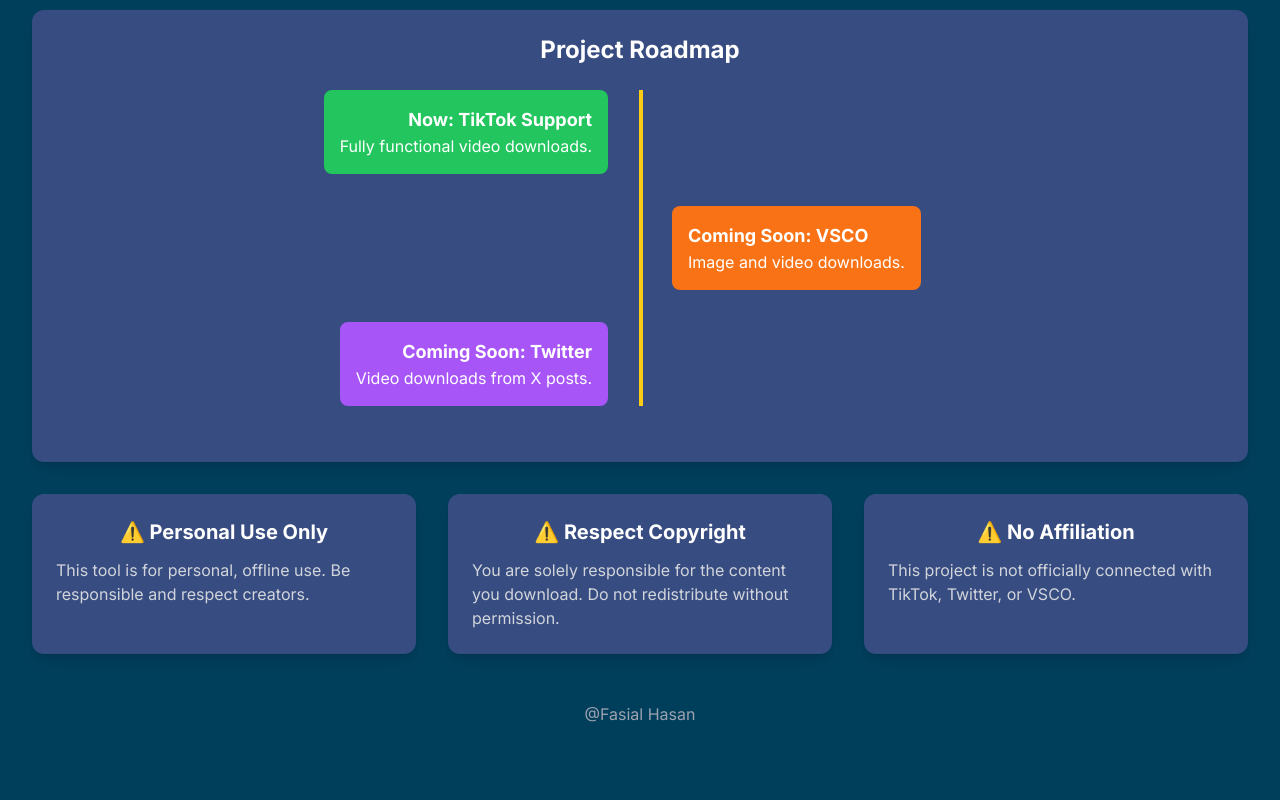
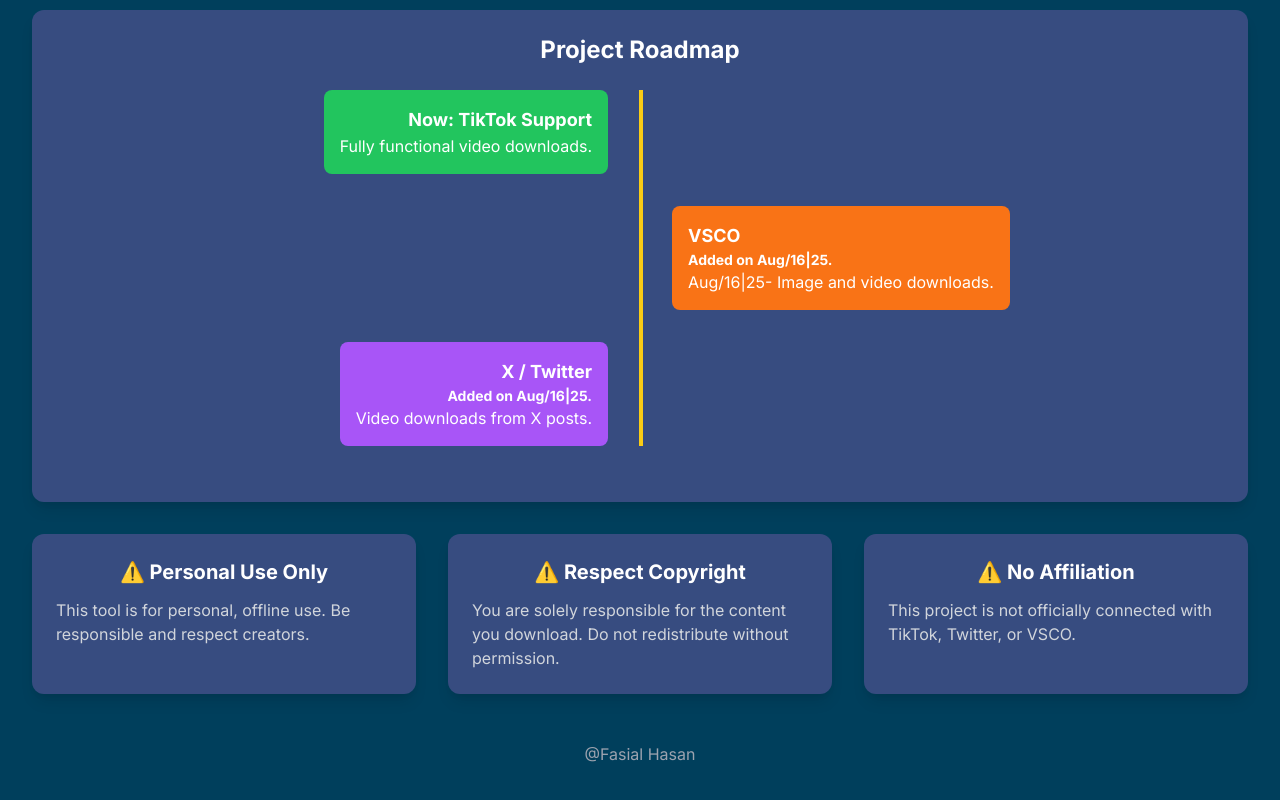
Before and after one commit to Faisalhasan7/LoadOn, a plain HTML site: page about.html in a window 1280 px wide. Shown: the part 1346-2146 px from the top of the page. Drawn offline with nearby package versions, Linux system fonts and the light colour scheme.

Commit message:
Update about.html

```diff
--- a/about.html
+++ b/about.html
@@ -143,15 +143,17 @@
                          <div class="w-1/2"></div>
                         <div class="w-1/2 text-left pl-8">
                             <div class="p-4 bg-orange-500 rounded-lg inline-block">
-                                <h3 class="font-bold text-lg">Coming Soon: VSCO</h3>
-                                <p>Image and video downloads.</p>
+                                <h3 class="font-bold text-lg">VSCO</h3>
+                                <h5 class="font-bold text-sm">Added on Aug/16|25.</h5>
+                                <p>Aug/16|25- Image and video downloads.</p>
                             </div>
                         </div>
                     </div>
                      <div class="mb-8 flex justify-center items-center w-full">
                         <div class="w-1/2 text-right pr-8">
                             <div class="p-4 bg-purple-500 rounded-lg inline-block">
-                                <h3 class="font-bold text-lg">Coming Soon: Twitter</h3>
+                                <h3 class="font-bold text-lg">X / Twitter</h3>
+                                <h5 class="font-bold text-sm">Added on Aug/16|25.</h5>
                                 <p>Video downloads from X posts.</p>
                             </div>
                         </div>
```
